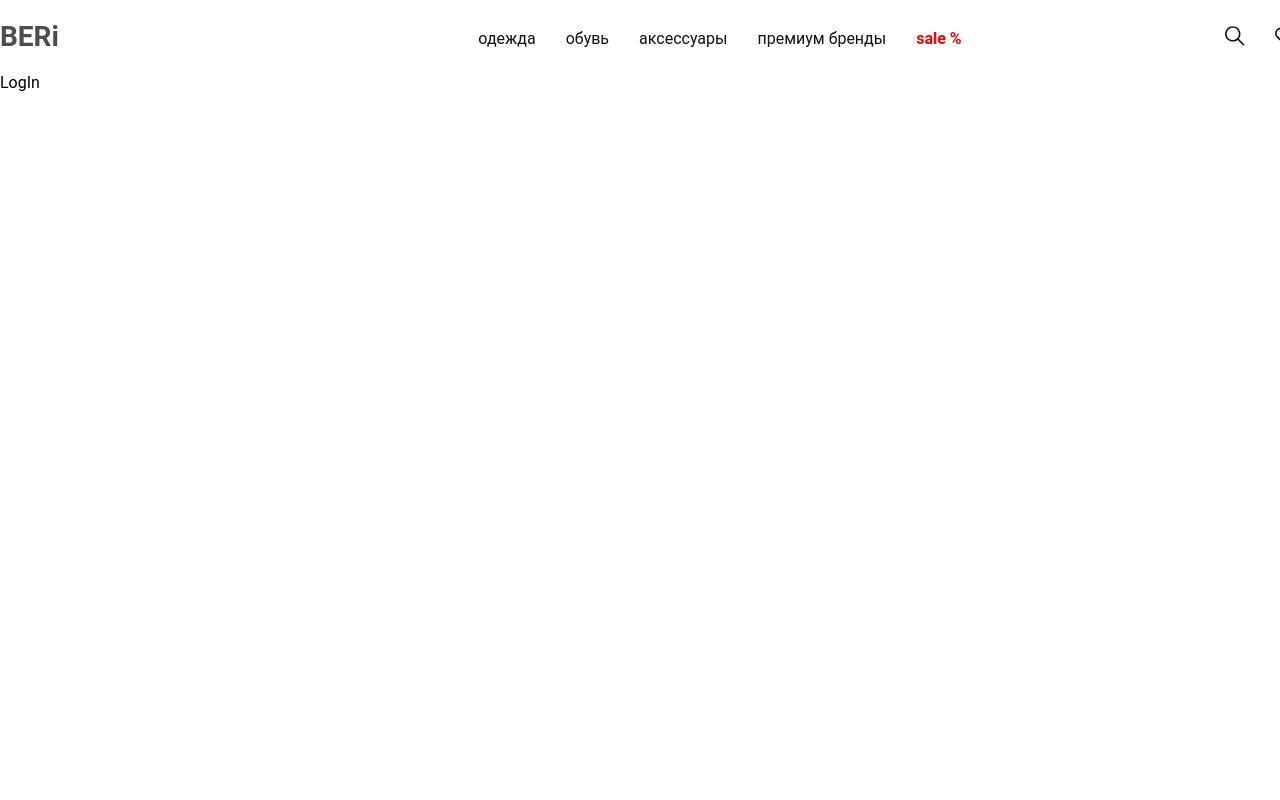
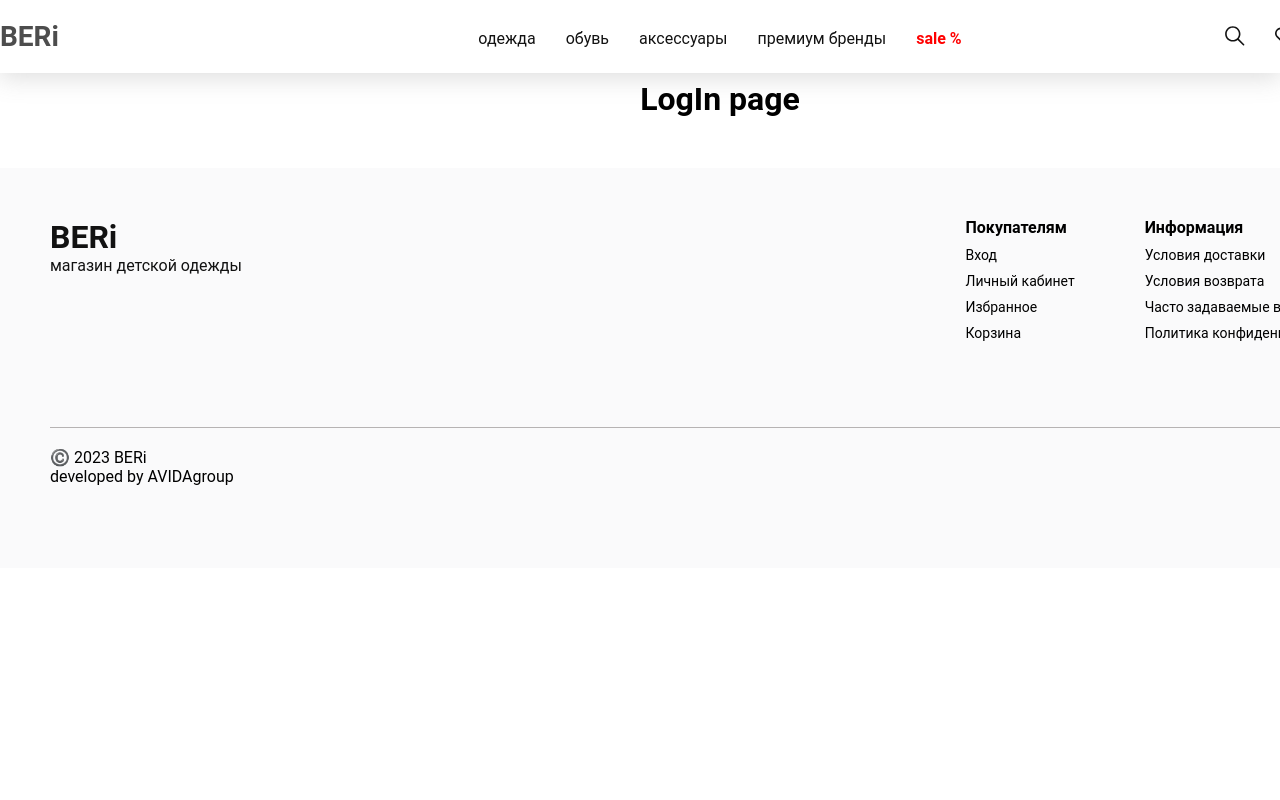
Before and after one commit to Kaipaeff/BERi, a React (Create React App) app in the folder client/: page /login in a window 1280 px wide. Shown: the top 800 px of the page. Built offline with nearby package versions, Linux system fonts and the light colour scheme.

Commit message:
header fixed done

```diff
--- a/client/src/App.tsx
+++ b/client/src/App.tsx
@@ -3,29 +3,29 @@ import { Route, Routes, useLocation } from 'react-router-dom';
 import style from './app.module.css';
 
 import { Navbar } from './components/Navbar/Navbar';
+import MainSlider  from './components/MainSlider/MainSlider';
+import { Home } from './components/Home/Home';
+
 import { Clothes } from './components/Clothes/Clothes';
 import { Shoes } from './components/Shoes/Shoes';
 import { Accessories } from './components/Accessories/Accessories';
 import { PremiumBrands } from './components/PremiumBrands/PremiumBrands';
 import { Sale } from './components/Sale/Sale';
+
 import { Favorites } from './components/Favorites/Favorites';
-import { Home } from './components/Home/Home';
+import MyAccount from './components/MyAccount/MyAccount';
+import LogIn from './components/LogIn/LogIn';
 import ShopCart from './components/shopCart/ShopCart';
-import Footer from './components/Footer/Footer';
+
 import AboutUs from './components/AboutUs/AboutUs';
-import PrivacyPolicy from './components/PrivacyPolicy/PrivacyPolicy';
-import TermsAndConditions from './components/TermsAndConditions/TermsAndConditions';
 import ContactUs from './components/ContactUs/ContactUs';
 
 import ShippingPolicy from './components/ShippingPolicy/ShippingPolicy';
 import ReturnsAndRefunds from './components/ReturnsAndRefunds/ReturnsAndRefunds';
-import CookiesPolicy from './components/CookiesPolicy/CookiesPolicy';
 import FrequentlyAsked from './components/Faq/Faq';
-import LogIn from './components/LogIn/LogIn';
+import PrivacyPolicy from './components/PrivacyPolicy/PrivacyPolicy';
 
-import MyAccount from './components/MyAccount/MyAccount';
-
-import MainSlider  from './components/MainSlider/MainSlider';
+import Footer from './components/Footer/Footer';
 
 
 function App() {
@@ -36,11 +36,13 @@ function App() {
       <div className={style.wrapper}>
         <Navbar />
 
-        {location.pathname !== '/login' &&
-          location.pathname !== '/register' &&
-          location.pathname !== '/account' && <MainSlider />}
 
         <div className={style.container}>
+
+          {location.pathname !== '/login' &&
+            location.pathname !== '/register' &&
+            location.pathname !== '/account' && <MainSlider />}
+
           <Routes>
             <Route path="/" element={<Home />} />
 
@@ -55,17 +57,13 @@ function App() {
             <Route path="/login" element={<LogIn />} />
             <Route path="/cart" element={<ShopCart />} />
 
-            <Route path="/aboutus" element={<AboutUs />} />
+            <Route path="/about" element={<AboutUs />} />
+            <Route path="/contacts" element={<ContactUs />} />
+
+            <Route path="/shippingpolicy" element={<ShippingPolicy />} />
+            <Route path="/returnspolicy" element={<ReturnsAndRefunds />} />
+            <Route path="/faq" element={<FrequentlyAsked />} />
             <Route path="/privacypolicy" element={<PrivacyPolicy />} />
-            <Route
-              path="/termsandconditions"
-              element={<TermsAndConditions />}
-            />
-            <Route path="/contactus" element={<ContactUs />} />
-            <Route path="/shippingpolicy" element={<ShippingPolicy />} />
-            <Route path="/returnsandrefunds" element={<ReturnsAndRefunds />} />
-            <Route path="/cookiespolicy" element={<CookiesPolicy />} />
-            <Route path="/frequentlyasked" element={<FrequentlyAsked />} />
           </Routes>
         </div>
       </div>
--- a/client/src/app.module.css
+++ b/client/src/app.module.css
@@ -16,7 +16,7 @@ body {
   display: flex;
   flex-direction: column;
   justify-content: center;
-  width: 1440px;
+  width: 100%;
   min-height: 100%;
   margin-left: auto;
   margin-right: auto;
@@ -27,10 +27,9 @@ body {
   flex: 1 1 auto;
   display: flex;
   flex-direction: column;
-  justify-content: flex-start;
-  align-items: flex-start;
-  margin-bottom: 50px;
-  /* /* border: 1px solid #756345; */
+  align-items: center;
+  margin: 80px auto 50px auto;
+  /* border: 1px solid #756345; */
   width: 1440px;
-  min-height: 700px;
+  min-height: 100%;
 }
--- a/client/src/components/Home/Home.tsx
+++ b/client/src/components/Home/Home.tsx
@@ -63,6 +63,7 @@ export function Home(): JSX.Element {
   return (
     <>
     <div className={style.catalog}>
+
       <div className={style.filterBar}>
         <FilterBar onClick={handleClick} />
       </div>
@@ -87,6 +88,7 @@ export function Home(): JSX.Element {
           ))} */}
           {/*---------- данные для теста ----------*/}
       </div>
+
       {loading ? (
         <div className="loading">
           <img src="./Spinner-1s-200px.gif" alt="" />
@@ -104,8 +106,11 @@ export function Home(): JSX.Element {
           )}
         </div>
       )}
+
     </div>
+
     <MainBrandsBlock />
+
     </>
   );
 }
--- a/client/src/components/LogIn/LogIn.tsx
+++ b/client/src/components/LogIn/LogIn.tsx
@@ -1,5 +1,7 @@
 import React from 'react';
 
 export default function LogIn() {
-  return <div>LogIn</div>;
+  return (
+  <h1>LogIn page</h1>
+  )
 }
--- a/client/src/components/Navbar/Navbar.tsx
+++ b/client/src/components/Navbar/Navbar.tsx
@@ -1,18 +1,17 @@
 import React from 'react';
-import style from './navbar.module.css'
 import { Link } from 'react-router-dom';
+import style from './navbar.module.css';
 
-import favorites from '../../img/icons/favorites.svg'
-import cabinet from '../../img/icons/cabinet.svg'
-import cart from '../../img/icons/cart.svg'
-import login from '../../img/icons/login.svg'
-import search from '../../img/icons/search.svg'
-
-
+import favorites from '../../img/icons/favorites.svg';
+import cabinet from '../../img/icons/cabinet.svg';
+import cart from '../../img/icons/cart.svg';
+import login from '../../img/icons/login.svg';
+import search from '../../img/icons/search.svg';
 
 export function Navbar() {
+  return (
+    <div className={style.wrapper}>
 
-  return (
       <div className={style.navbar}>
 
         <div className={style.container}>
@@ -37,7 +36,7 @@ export function Navbar() {
               <span className={style.accessoriesLink}>аксессуары</span>
             </Link>
 
-          <Link to='/premiunbrands'>
+            <Link to='/premiumbrands'>
               <span className={style.PremiumBrandsLink}>премиум бренды</span>
             </Link>
 
@@ -70,7 +69,9 @@ export function Navbar() {
             </Link>
 
           </div>
+
         </div>
       </div>
-  )
+    </div>
+  );
 }
--- a/client/src/components/Navbar/navbar.module.css
+++ b/client/src/components/Navbar/navbar.module.css
@@ -1,11 +1,27 @@
+html {
+  position: relative;
+}
+
+.wrapper {
+	width: 100%;
+	background-color: #ffffff;
+	position: fixed;
+	z-index: 1;
+	top: 0;
+	box-shadow: 0px 5px 25px #7a7a7a40;
+}
+
+
 .container {
   position: relative;
   display: flex;
   flex-direction: row;
   justify-content: space-between;
   align-items: center;
+	margin: 0 auto 0 auto;
   padding: 20px 0;
-  /* border: 1px solid #4d4d4d; */
+	width: 1440px;
+  /* border: 1px solid #8f8f8f; */
 }
 
 .navLogo {
--- a/client/src/components/PremiumBrands/PremiumBrands.tsx
+++ b/client/src/components/PremiumBrands/PremiumBrands.tsx
@@ -1,5 +1,5 @@
 import React from 'react';
-import style from './premiumBrands.module.css'
+// import style from './clothes.module.css'
 
 export function PremiumBrands() {
 
--- a/client/src/components/TermsAndConditions/TermsAndConditions.tsx
+++ /dev/null
@@ -1,5 +0,0 @@
-import React from 'react';
-
-export default function TermsAndConditions() {
-  return <div>TermsAndConditions</div>;
-}
```
Lines whose indentation alone changed are shown as unchanged.
